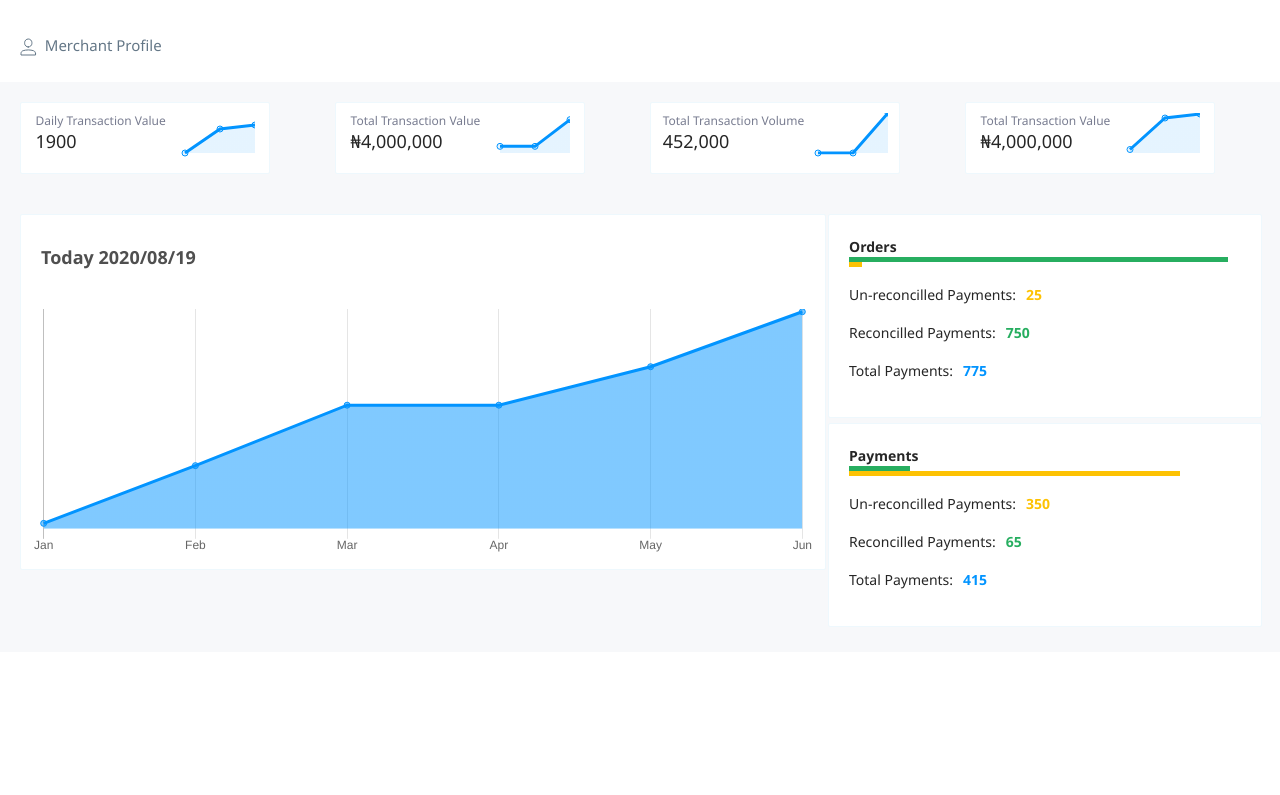
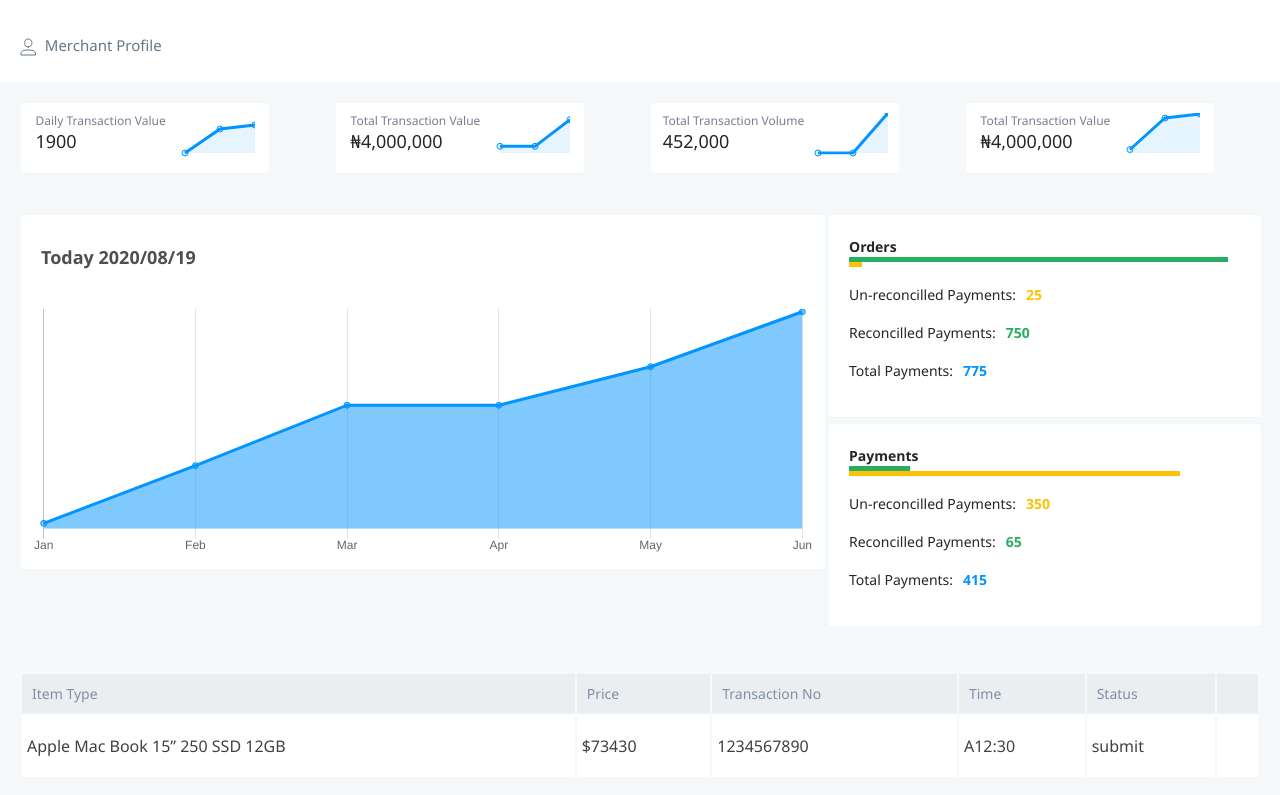
Before and after one commit to HassanBello/mintdashboard, a React (Create React App) app: page / in a window 1280 px wide. Shown: the part 657-1452 px from the top of the page. Before the commit the page ends 1309 px from the top, so only its background shows below. Built offline with nearby package versions, Linux system fonts and the light colour scheme; the HTML template or start-up script is replaced by a standard one.

Commit message:
table partial

```diff
--- a/src/components/dash/dashboard.js
+++ b/src/components/dash/dashboard.js
@@ -2,6 +2,7 @@ import React from 'react';
 import Transaction from './transaction/transactions'
 import Order from './order/order';
 import styled from "styled-components";
+import Payment from './payment/payment';
 
 const P20 = styled.div`
 padding: 20px;
@@ -13,6 +14,8 @@ const DashBoard = () => {
         <Transaction />
         <P20 />
         <Order />
+        <P20 />
+        <Payment />
         </>
     )
 }
--- a/src/components/dash/payment/payment.css.js
+++ b/src/components/dash/payment/payment.css.js
@@ -1 +1,44 @@
 import styled from "styled-components";
+
+export const TableWrapper = styled.div`
+overflow-x:auto;
+`
+export const TableHead = styled.thead`
+background: #EAEEF0;
+border: none;
+`
+
+export const StyledTable = styled.table`
+border: none;
+width: 100%;
+`
+
+export const TableRow = styled.tr`
+border-bottom: 1px solid #CCCFD4;
+`
+
+export const TableData = styled.td`
+padding: 20px 5px 20px 5px;
+background: #FFFFFF;
+color: ${props => {
+    switch (props.color) {
+      case "light":
+        return `#7F8FA4;`;
+      case "dark":
+        return `#414042;`;
+      default:
+        return "#414042";
+    }
+  }};
+`
+
+export const TableHeader = styled.th`
+font-family: Segoe UI;
+font-style: normal;
+font-weight: normal;
+font-size: 14px;
+line-height: 19px;
+color: #7F8FA4;
+padding: 10px 10px 10px 10px;
+text-align: left;
+`
--- a/src/components/dash/payment/payment.js
+++ b/src/components/dash/payment/payment.js
@@ -1,11 +1,11 @@
 import React from 'react';
 import * as Styles from './payment.css'
+import PaymentTable from './paymentTable';
 
 const Payment = (props) => {
-
     return (
         <div>
-
+            <PaymentTable />
         </div>
     );
 
--- a/src/components/dash/payment/paymentTable.js
+++ b/src/components/dash/payment/paymentTable.js
@@ -3,7 +3,52 @@ import * as Styles from './payment.css'
 
 const PaymentTable = (props) => {
     return (
-        <div>Snip Snap</div>
+        <Styles.StyledTable>
+        <Styles.TableHead>
+            <Styles.TableRow>
+                <Styles.TableHeader colspan={"2"}>
+                    Item Type
+                </Styles.TableHeader>
+                <Styles.TableHeader colspan={"1"}>
+                    Price
+                </Styles.TableHeader>
+                <Styles.TableHeader colspan={"2"}>
+                    Transaction No
+                </Styles.TableHeader>
+                <Styles.TableHeader colspan={"1"}>
+                    Time
+                </Styles.TableHeader>
+                <Styles.TableHeader colspan={"2"}>
+                    Status
+                </Styles.TableHeader>
+                <Styles.TableHeader colspan={"1"}>
+
+                </Styles.TableHeader>
+            </Styles.TableRow>
+        </Styles.TableHead>
+        <tbody>
+            <Styles.TableRow>
+                <Styles.TableData>
+                Apple Mac Book 15” 250 SSD 12GB
+                </Styles.TableData>
+                <Styles.TableData>
+                $73430
+                </Styles.TableData>
+                <Styles.TableData>
+                1234567890
+                </Styles.TableData>
+                <Styles.TableData>
+                A12:30
+                </Styles.TableData>
+                <Styles.TableData>
+                submit
+                </Styles.TableData>
+                <Styles.TableData>
+
+                </Styles.TableData>
+            </Styles.TableRow>
+        </tbody>
+    </Styles.StyledTable>
     );
 }
 
```
